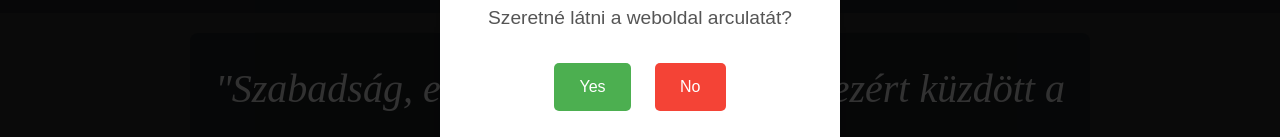
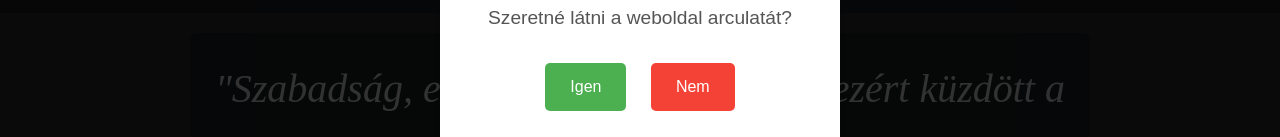
Before and after one commit to benji-prog/project, a website: page docs/index.html in a window 1280 px wide. Shown: the part 365-502 px from the top of the page. Drawn offline with nearby package versions, Linux system fonts and the light colour scheme.

Commit message:
Update index.html

```diff
--- a/docs/index.html
+++ b/docs/index.html
@@ -47,8 +47,8 @@
         <div id="modalContent">
           <h2>Spoiler!</h2>
           <p>Szeretné látni a weboldal arculatát?</p>
-          <button id="yes">Yes</button>
-          <button id="no">No</button>
+          <button id="yes">Igen</button>
+          <button id="no">Nem</button>
         </div>
       </div>
 
```
